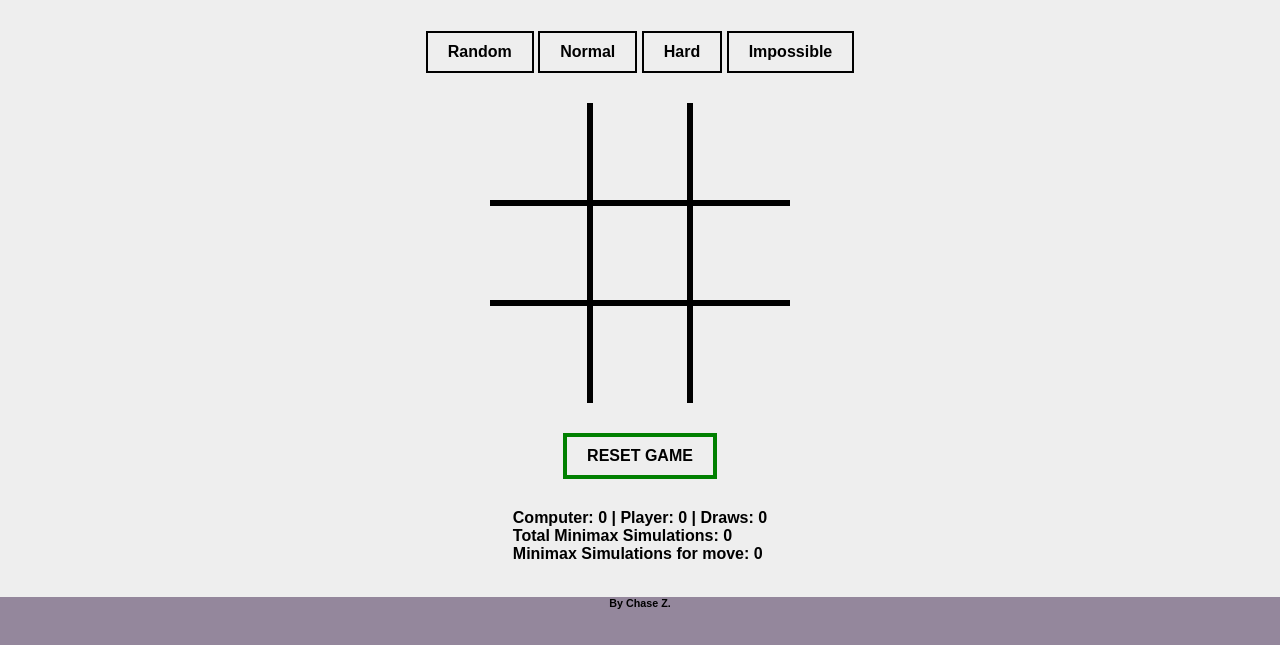
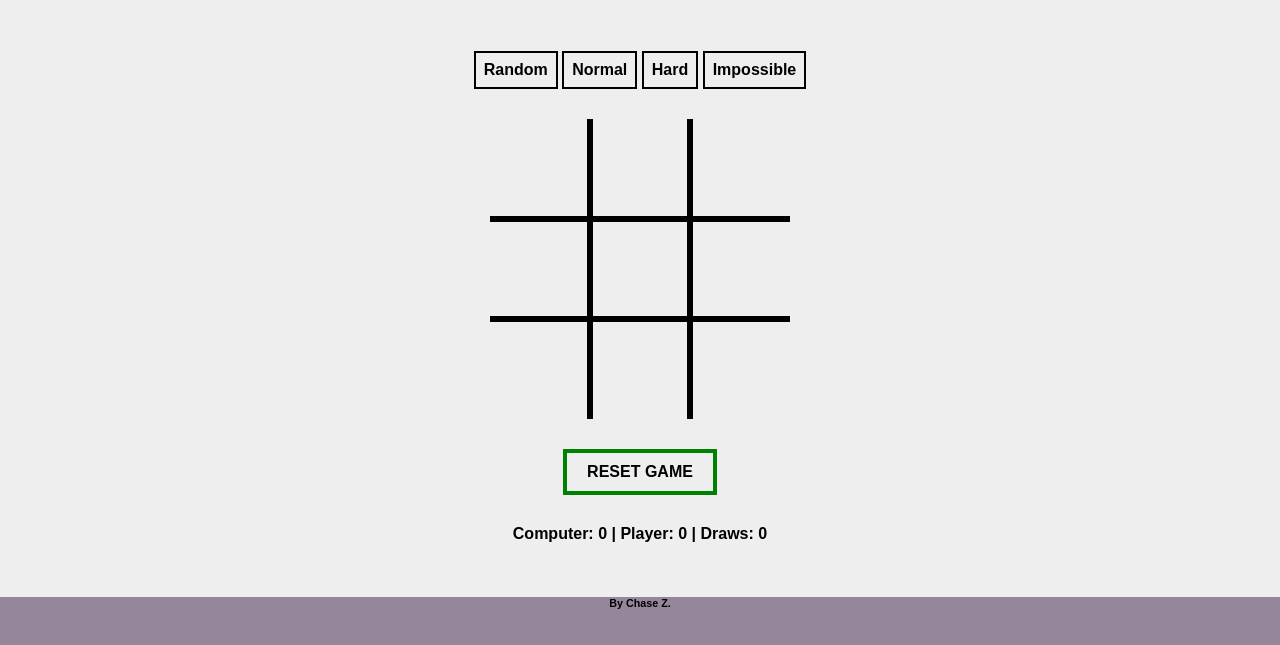
Before and after one commit to HumnResources/TicTacToe, a website: page public/game.html in a window 1280 px wide. Both pictures are taken after a click on the button "Random". Shown: the part 155-800 px from the top of the page. Drawn offline with Linux system fonts and the light colour scheme.

Commit message:
Cleaned repository and adjusted for removal of express js, pure vanilla baby

```diff
--- a/package.json
+++ b/package.json
@@ -1,5 +1,5 @@
 {
-  "name": "express-ttt",
+  "name": "tic-tac-toe",
   "version": "1.0.0",
   "description": "Tic Tac Toe",
   "main": "index.js",
@@ -9,8 +9,7 @@
   "author": "Chase Ziska",
   "license": "ISC",
   "dependencies": {
-    "eslint": "^7.19.0",
-    "express": "^4.17.1"
+    "eslint": "^7.19.0"
   },
   "repository": {
     "type": "git",
--- a/public/game-style.css
+++ b/public/game-style.css
@@ -13,14 +13,19 @@
   background: #eee;
 }
 .difficulty button {
-  outline: none;
+  outline: n;
   margin-bottom: 30px;
   border: 2px solid black;
-  padding: 10px 20px;
+  padding: 8px 8px;
   font-size: 1rem;
   font-weight: bold;
   background: none;
   transition: all 0.2s ease-in-out;
+}
+.difficulty button:hover y{
+  cursor: pointer;
+  background: teal;
+  color: silver;
 }
 .difficulty button:active y{
   cursor: pointer;
--- a/public/game.js
+++ b/public/game.js
@@ -15,7 +15,7 @@ const player = 'X', computer = 'O';
 const boardContainer = document.querySelector(".grid");
 const winnerStatement = document.getElementById("winner");
 const logStatement = document.getElementById("log");
-logStatement.innerText = `Computer: ${cWins} | Player: ${pWins} | Draws: ${draws} \nTotal Minimax Simulations: ${mmCallsTotal} \nMinimax Simulations for move: ${mmCalls}`
+logStatement.innerText = `Computer: ${cWins} | Player: ${pWins}`
 document.getElementById(difficulty).classList.add('inUse');
 /*
 *
@@ -70,7 +70,6 @@ function valid_move(board, move) {
 
 function get_remaining_moves(board) {
   // Returns a list of available indexies, for condition checks and ai
-
   const rows = board.length, cols = board[0].length;
   var moves = [];
   var cellIndex = 0;
@@ -158,7 +157,6 @@ function minimax(board, depth, isMax, alpha, beta, useAB) {
     }
     else {
       bestScore = Infinity;
-
      for (var i = 0; i < offset; i++) {
         var move = moves[i];
         var nBoard = simulate_move(board, move, computer)
@@ -181,7 +179,6 @@ function minimax(board, depth, isMax, alpha, beta, useAB) {
 }
 
 function simulate_move(board, move, mark) {
-
   var copyBoard = board.map(a => a.slice())
   var cellIndex = 0;
   const rows = board.length, cols = board[0].length;
@@ -233,7 +230,6 @@ function check_line(a, b, c) {
 }
 
 function check_winner(board) {
-
   var diag = (check_line(board[0][0], board[1][1], board[2][2]) ||
              check_line(board[0][2], board[1][1], board[2][0]) &&
              (board[1][1] === player || board[1][1] === computer))
@@ -314,9 +310,7 @@ function reset_board() {
 
 function game_loop() {
   render_board(gameBoard)
-  logStatement.innerText = `Computer: ${cWins} | Player: ${pWins} | Draws: ${draws}
-                            Total Minimax Simulations: ${mmCallsTotal}
-                            Minimax Simulations for move: ${mmCalls}`
+  logStatement.innerText = `Computer: ${cWins} | Player: ${pWins} | Draws: ${draws}`
   check_game()
 }
 
```
Also changed, not shown: 1 other file.
